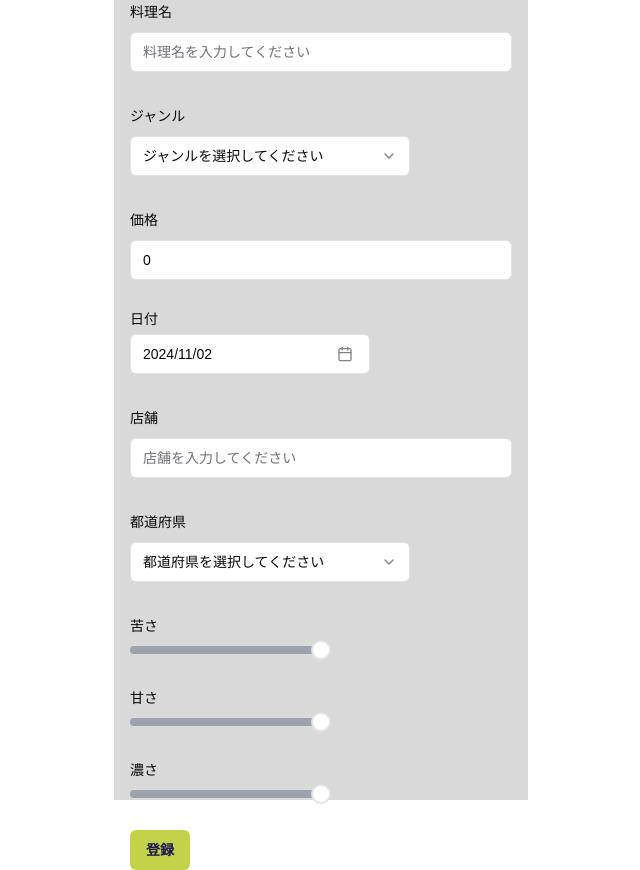
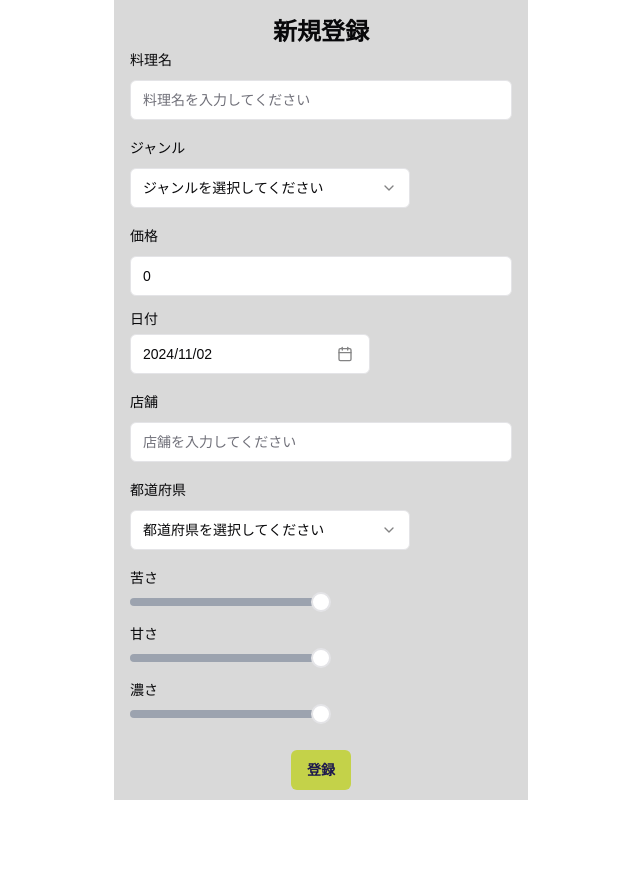
Before and after one commit to u5u5u5u/matcha_log, a Next.js app: page /matcha/registration in a window 1280 px wide. Shown: the whole page, without its empty margins (319-959 px from the left). After the commit the page ends 800 px from the top, so only its background shows below. Built offline with nearby package versions, Linux system fonts and the light colour scheme.

Commit message:
デザイン少し整えた

```diff
--- a/src/app/matcha/registration/page.tsx
+++ b/src/app/matcha/registration/page.tsx
@@ -58,8 +58,10 @@ const Registration = () => {
   ];
 
   return (
+    <>
+      <h1 className="text-center text-2xl font-bold mt-4">新規登録</h1>
       <Form {...form}>
-      <form onSubmit={form.handleSubmit(onSubmit)} className="space-y-8">
+        <form onSubmit={form.handleSubmit(onSubmit)} className="space-y-4">
           {formFields.map((field) => (
             <FormField
               key={field.name}
@@ -78,19 +80,22 @@ const Registration = () => {
                     field.name === "richness" ? (
                     <TasteSlider
                       label={
-                      formFields.find((f) => f.name === field.name)?.label || ""
+                        formFields.find((f) => f.name === field.name)?.label ||
+                        ""
                       }
                       field={field}
                     />
                   ) : (
                     <InputField
                       label={
-                      formFields.find((f) => f.name === field.name)?.label || ""
+                        formFields.find((f) => f.name === field.name)?.label ||
+                        ""
                       }
                       field={field}
                       {...(field.name === "price" ? { type: "number" } : {})}
                       placeholder={`${
-                      formFields.find((f) => f.name === field.name)?.label || ""
+                        formFields.find((f) => f.name === field.name)?.label ||
+                        ""
                       }を入力してください`}
                     />
                   )}
@@ -98,14 +103,17 @@ const Registration = () => {
               )}
             />
           ))}
+          <div className="flex justify-center">
             <Button
               type="submit"
-          className="text-secondary-950 font-bold bg-primary-400 hover:bg-primary-500"
+              className="text-secondary-950 font-bold bg-primary-400 hover:bg-primary-500 mt-4"
             >
               登録
             </Button>
+          </div>
         </form>
       </Form>
+    </>
   );
 };
 
```
Lines whose indentation alone changed are shown as unchanged.
